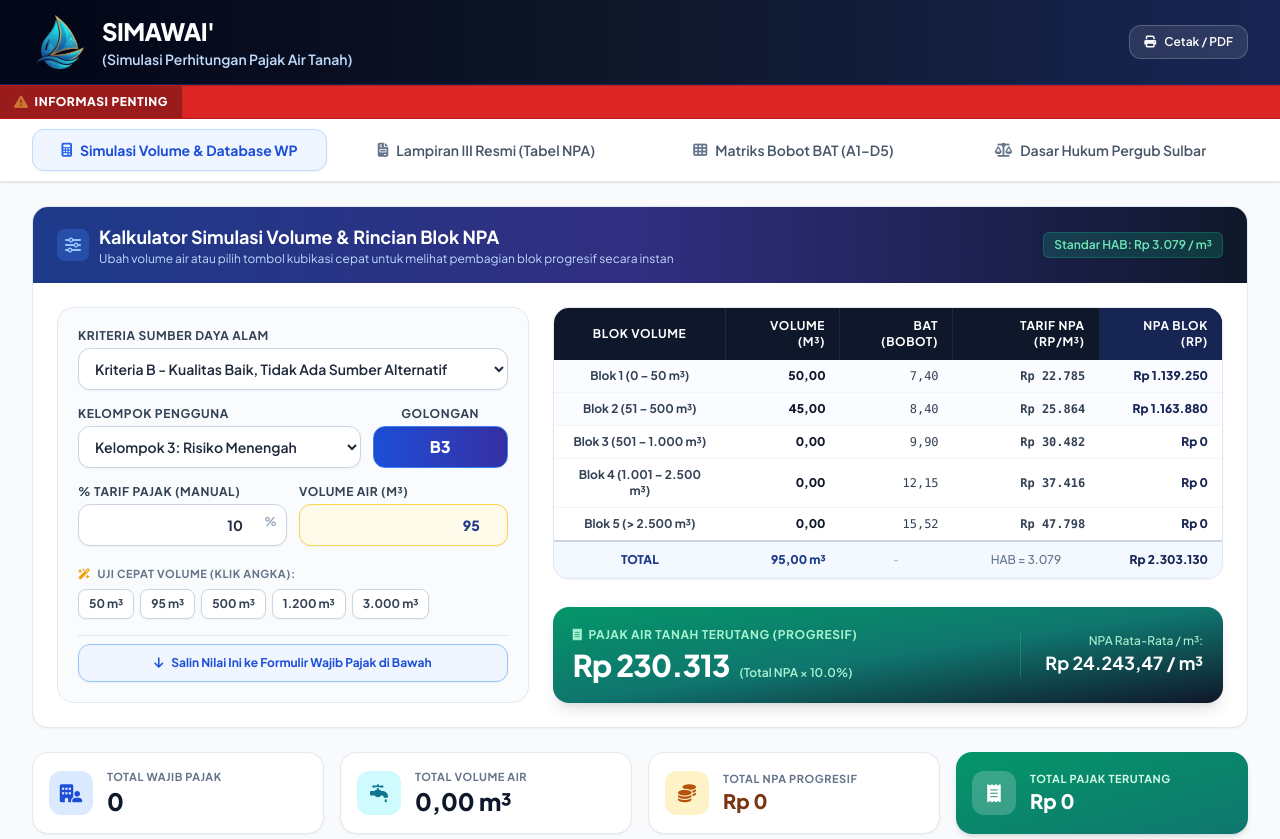
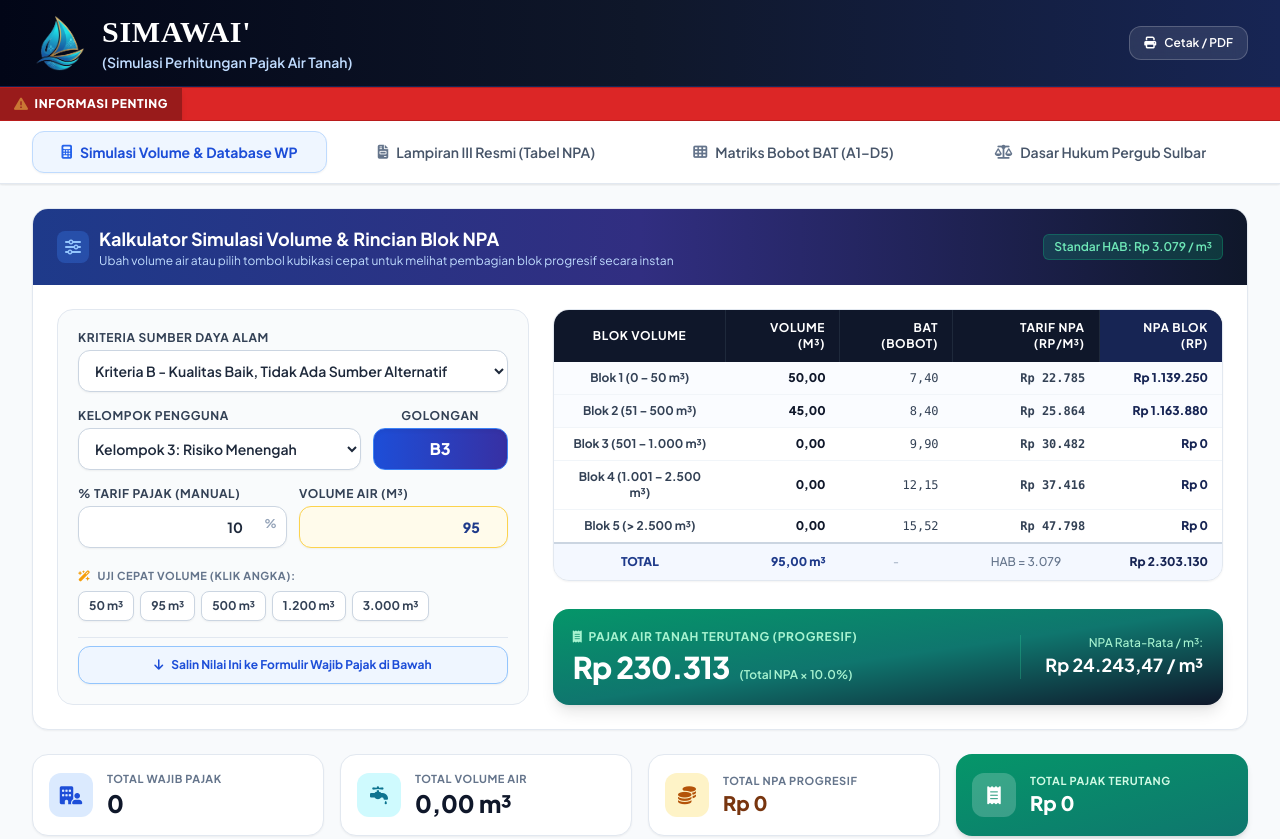
Before and after one commit to andhyz16/simulasi-pajak-air-tanah, a plain HTML site: page index.html in a window 1280 px wide. Shown: the top 839 px of the page. Drawn offline with nearby package versions, Linux system fonts and the light colour scheme.

Commit message:
style: ubah font khusus teks SIMAWAI' menjadi Times New Roman

```diff
--- a/index.html
+++ b/index.html
@@ -61,7 +61,7 @@
               <img src="logo_simawai.png" alt="Logo SIMAWAI'" class="w-full h-full object-contain transition-transform duration-200 hover:scale-105">
             </div>
             <div class="flex flex-col">
-              <span class="text-xl sm:text-2xl font-extrabold tracking-tight text-white leading-tight">SIMAWAI&#39;</span>
+              <span class="text-2xl sm:text-3xl font-bold text-white leading-tight tracking-wide" style="font-family: 'Times New Roman', Times, serif;">SIMAWAI&#39;</span>
               <span class="text-xs sm:text-sm font-semibold text-blue-200 mt-0.5 leading-snug">(Simulasi Perhitungan Pajak Air Tanah)</span>
             </div>
           </div>
```
